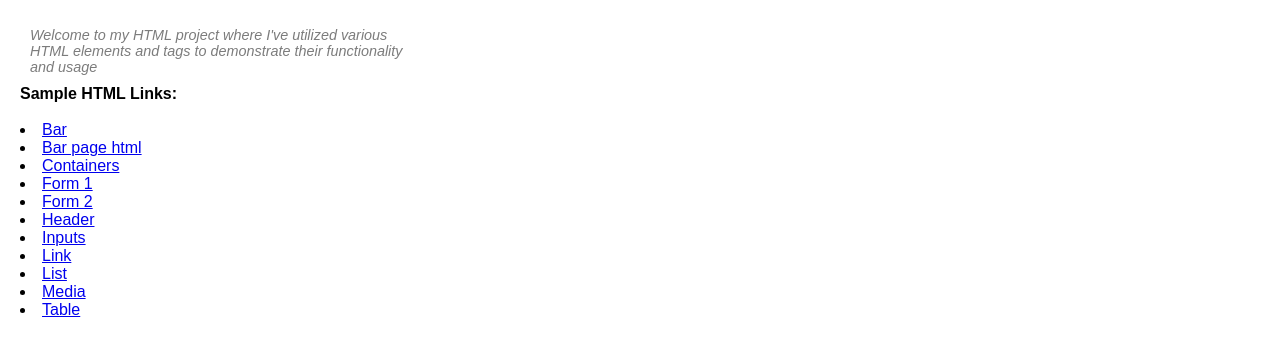
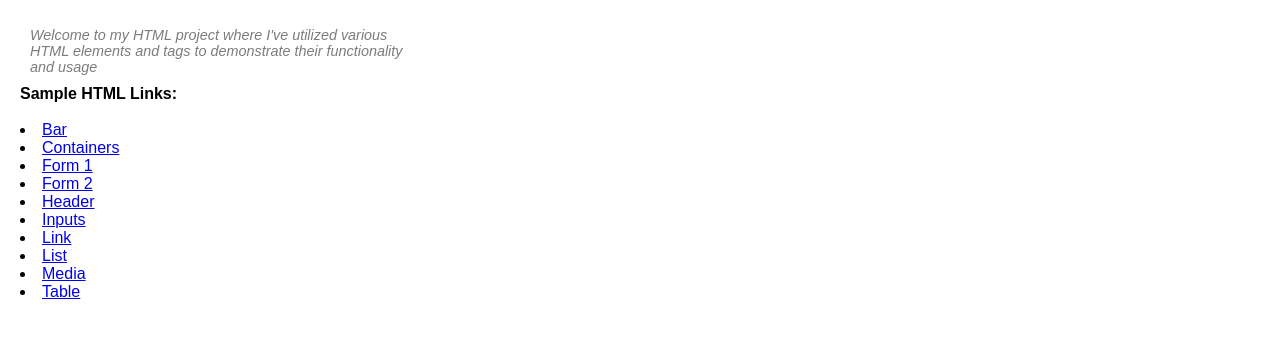
Before and after one commit to ChrisDotGit/HTML, a plain HTML site: page index.html in a window 1280 px wide. Shown: the part 63-416 px from the top of the page. Drawn offline with Linux system fonts and the light colour scheme.

Commit message:
hyperlink updates

```diff
--- a/index.html
+++ b/index.html
@@ -16,17 +16,19 @@
         <b>Sample HTML Links:</b>
         <br>
         <nav>
-            <li><a href="/elements/bar.html">Bar</a></li>
-            <li><a href="https://chrisdotgit.github.io/HTML/elements/bar.html">Bar page html</a></li>
-            <li><a href="/elements/containers.html">Containers</a></li>
-            <li><a href="/elements/form.html">Form 1</a></li>
-            <li><a href="/elements/form1.html">Form 2</a></li>
-            <li><a href="/elements/header.html">Header</a></li>
-            <li><a href="/elements/inputs.html">Inputs</a></li>
-            <li><a href="/elements/link.html">Link</a></li>
-            <li><a href="/elements/list.html">List</a></li>
-            <li><a href="/elements/media.html">Media</a></li>
-            <li><a href="/elements/table.html">Table</a></li>
+            <!--* This branch "page" is used for github.io pages
+                * Uses https hyperlink instead of Internal Link
+                * Selected hyperlink will open in new tab -->
+            <li><a href="https://chrisdotgit.github.io/HTML/elements/bar.html" target="_blank" rel="noopener noreferrer">Bar</a></li>
+            <li><a href="https://chrisdotgit.github.io/HTML/elements/containers.html" target="_blank" rel="noopener noreferrer">Containers</a></li>
+            <li><a href="https://chrisdotgit.github.io/HTML/elements/form.html" target="_blank" rel="noopener noreferrer">Form 1</a></li>
+            <li><a href="https://chrisdotgit.github.io/HTML/elements/form1.html" target="_blank" rel="noopener noreferrer">Form 2</a></li>
+            <li><a href="https://chrisdotgit.github.io/HTML/elements/header.html" target="_blank" rel="noopener noreferrer">Header</a></li>
+            <li><a href="https://chrisdotgit.github.io/HTML/elements/inputs.html" target="_blank" rel="noopener noreferrer">Inputs</a></li>
+            <li><a href="https://chrisdotgit.github.io/HTML/elements/link.html" target="_blank" rel="noopener noreferrer">Link</a></li>
+            <li><a href="https://chrisdotgit.github.io/HTML/elements/list.html" target="_blank" rel="noopener noreferrer">List</a></li>
+            <li><a href="https://chrisdotgit.github.io/HTML/elements/media.html" target="_blank" rel="noopener noreferrer">Media</a></li>
+            <li><a href="https://chrisdotgit.github.io/HTML/elements/table.html" target="_blank" rel="noopener noreferrer">Table</a></li>
         </nav>
     </main>
 </body>
```
